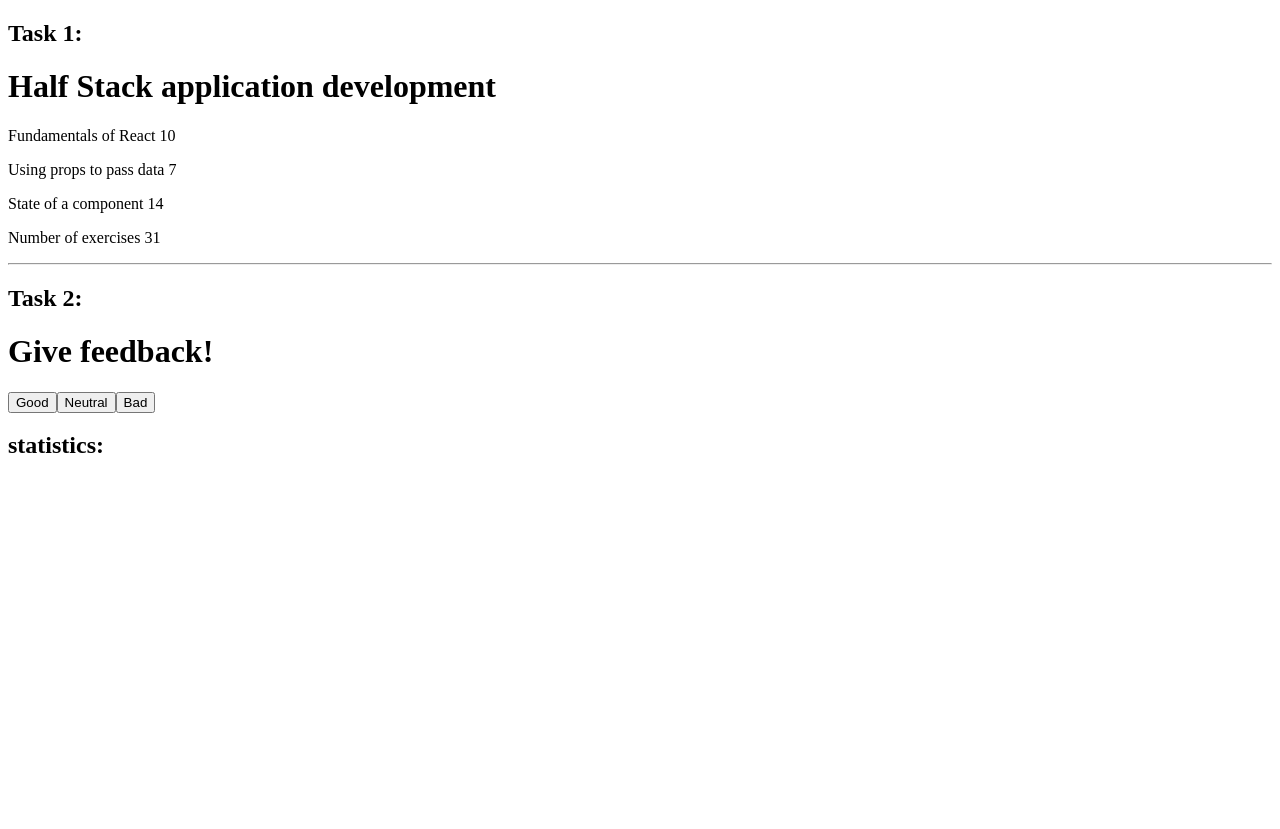
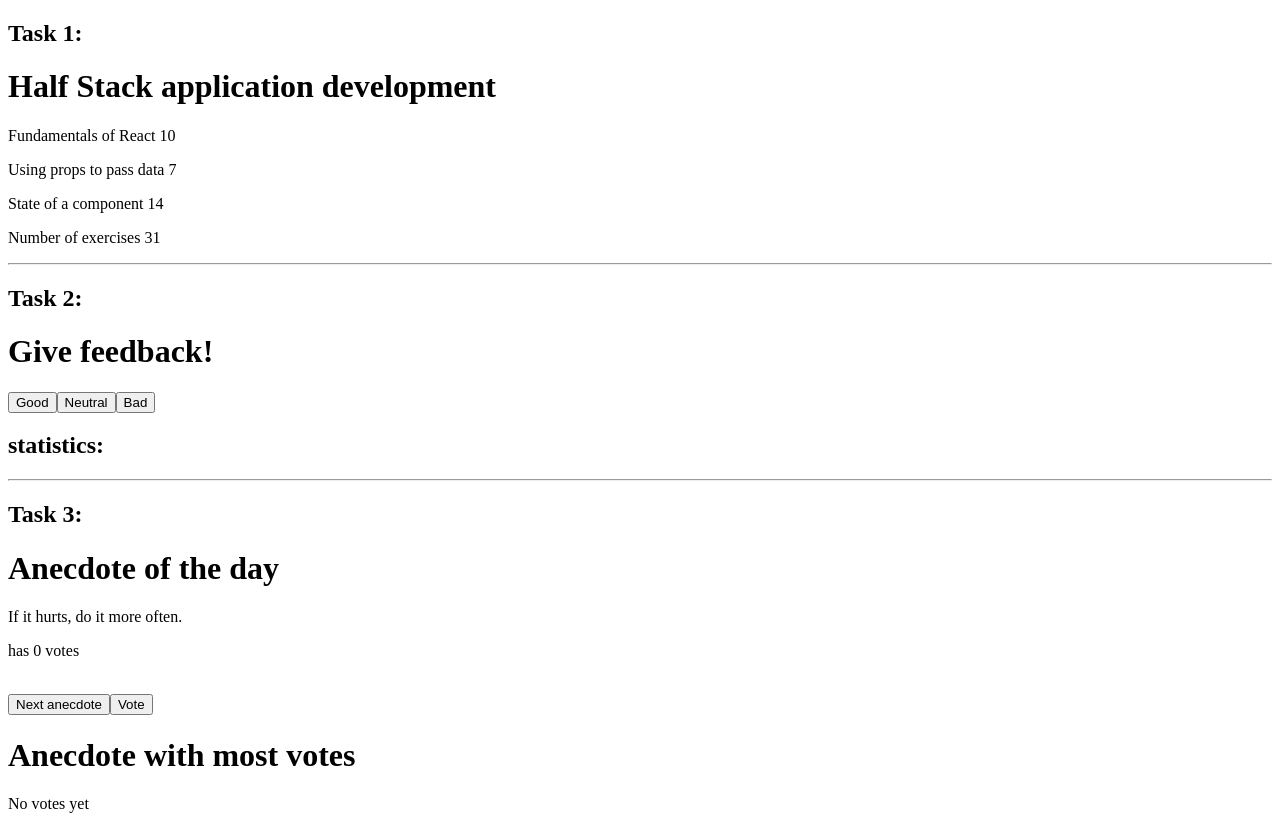
Before and after one commit to Susnezhu/fullstack-open-course, a React (Vite) app in the folder osa1/part1/: page / in a window 1280 px wide. Before the commit the page ends 800 px from the top, so only its background shows below. Built offline with nearby package versions, Linux system fonts and the light colour scheme.

Commit message:
exercises 1.12-14

```diff
--- a/osa1/part1/src/App.jsx
+++ b/osa1/part1/src/App.jsx
@@ -1,5 +1,6 @@
 import Task1 from "./tasks/task1";
 import Task2 from "./tasks/task2"
+import Task3 from "./tasks/task3";
 
 function App() {
   return (
@@ -11,6 +12,11 @@
 
       <h2>Task 2:</h2>
       <Task2 />
+
+      <hr />
+
+      <h2>Task 3:</h2>
+      <Task3 />
     </div>
   );
 }
--- /dev/null
+++ b/osa1/part1/src/tasks/task3.jsx
@@ -0,0 +1,84 @@
+import { useState } from 'react'
+
+const Button = (props) => (
+  <button onClick={props.onClick}>{props.text}</button>
+)
+
+const RandomNum = () => {
+    const random = Math.floor(Math.random() * 8);
+
+    return random
+}
+
+const ShowVotes = (props) => {
+    return (
+      <p>has {props.allVotes[props.select]} votes</p>
+    )
+}
+
+const PopularVote  = (props) => {
+    let maxVotes = 0
+    let maxIndex = 0
+
+  props.votes.forEach((vote, i) => {
+    if (vote > maxVotes) {
+      maxVotes = vote;
+      maxIndex = i;
+    }
+  });
+
+  if (maxVotes === 0) {
+    return <p>No votes yet</p>
+  }
+
+  return (
+    <div>
+    <p>{props.anecdotes[maxIndex]}</p>
+    </div>
+  )
+}
+
+const Task3 = () => {
+  const anecdotes = [
+    'If it hurts, do it more often.',
+    'Adding manpower to a late software project makes it later!',
+    'The first 90 percent of the code accounts for the first 90 percent of the development time...The remaining 10 percent of the code accounts for the other 90 percent of the development time.',
+    'Any fool can write code that a computer can understand. Good programmers write code that humans can understand.',
+    'Premature optimization is the root of all evil.',
+    'Debugging is twice as hard as writing the code in the first place. Therefore, if you write the code as cleverly as possible, you are, by definition, not smart enough to debug it.',
+    'Programming without an extremely heavy use of console.log is same as if a doctor would refuse to use x-rays or blood tests when dianosing patients.',
+    'The only way to go fast, is to go well.'
+  ];
+
+  const [selected, setSelected] = useState(0);
+  const [votes, setVotes] = useState(Array(anecdotes.length).fill(0));
+
+  const voteForAnecdote = () => {
+    const copy = [...votes];
+    copy[selected] += 1;
+    setVotes(copy);
+  };
+
+  return (
+    <div>
+      <h1>Anecdote of the day</h1>
+
+      {anecdotes[selected]}
+
+      <ShowVotes allVotes={votes} select={selected}/>
+
+      <br />
+
+      <Button onClick={() => setSelected(RandomNum())} text="Next anecdote"/>
+
+      <Button onClick={voteForAnecdote} text="Vote" />
+
+      <h1>Anecdote with most votes</h1>
+
+      <PopularVote votes={votes} anecdotes={anecdotes}/>
+
+    </div>
+  )
+}
+
+export default Task3;
```
